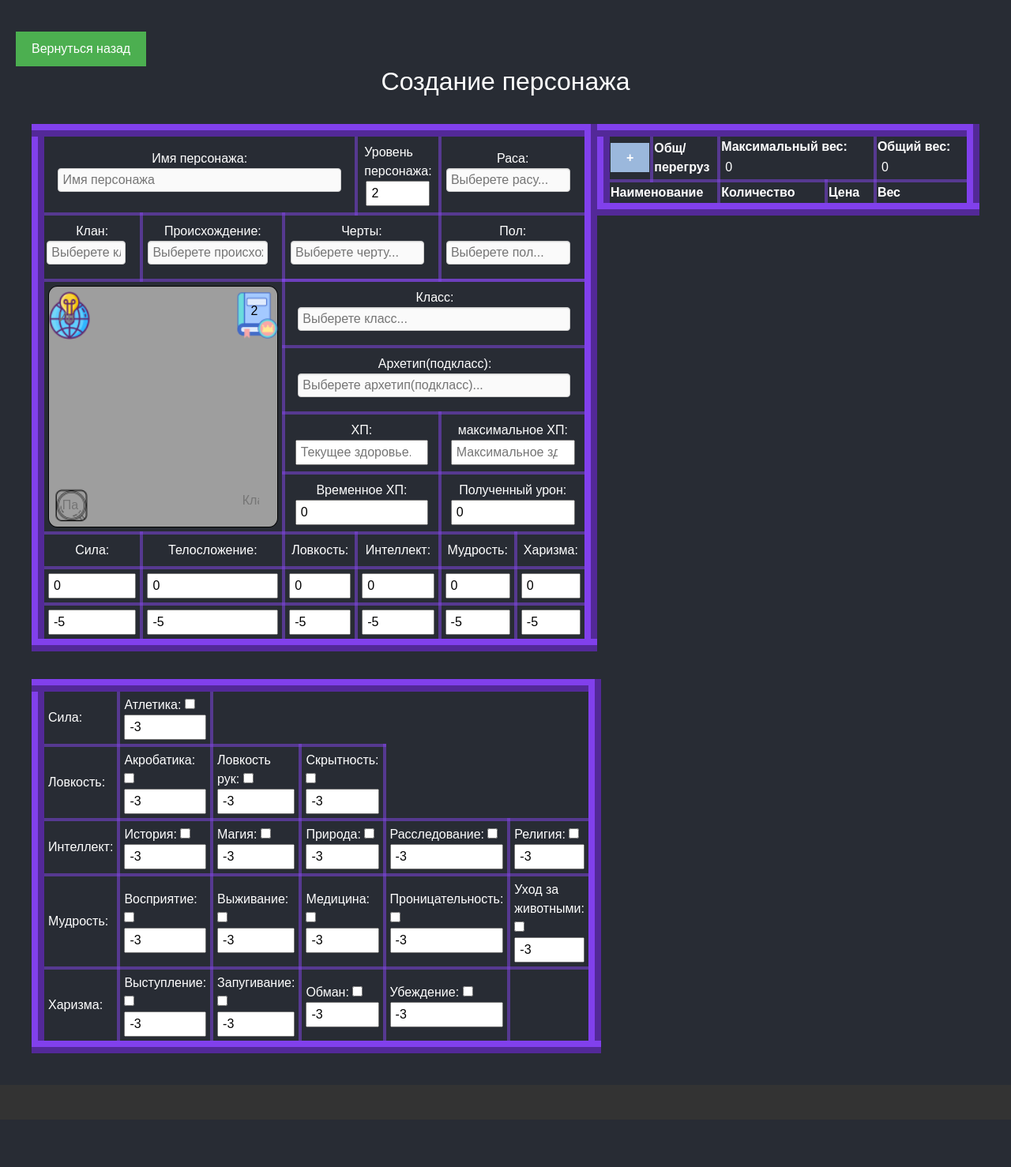
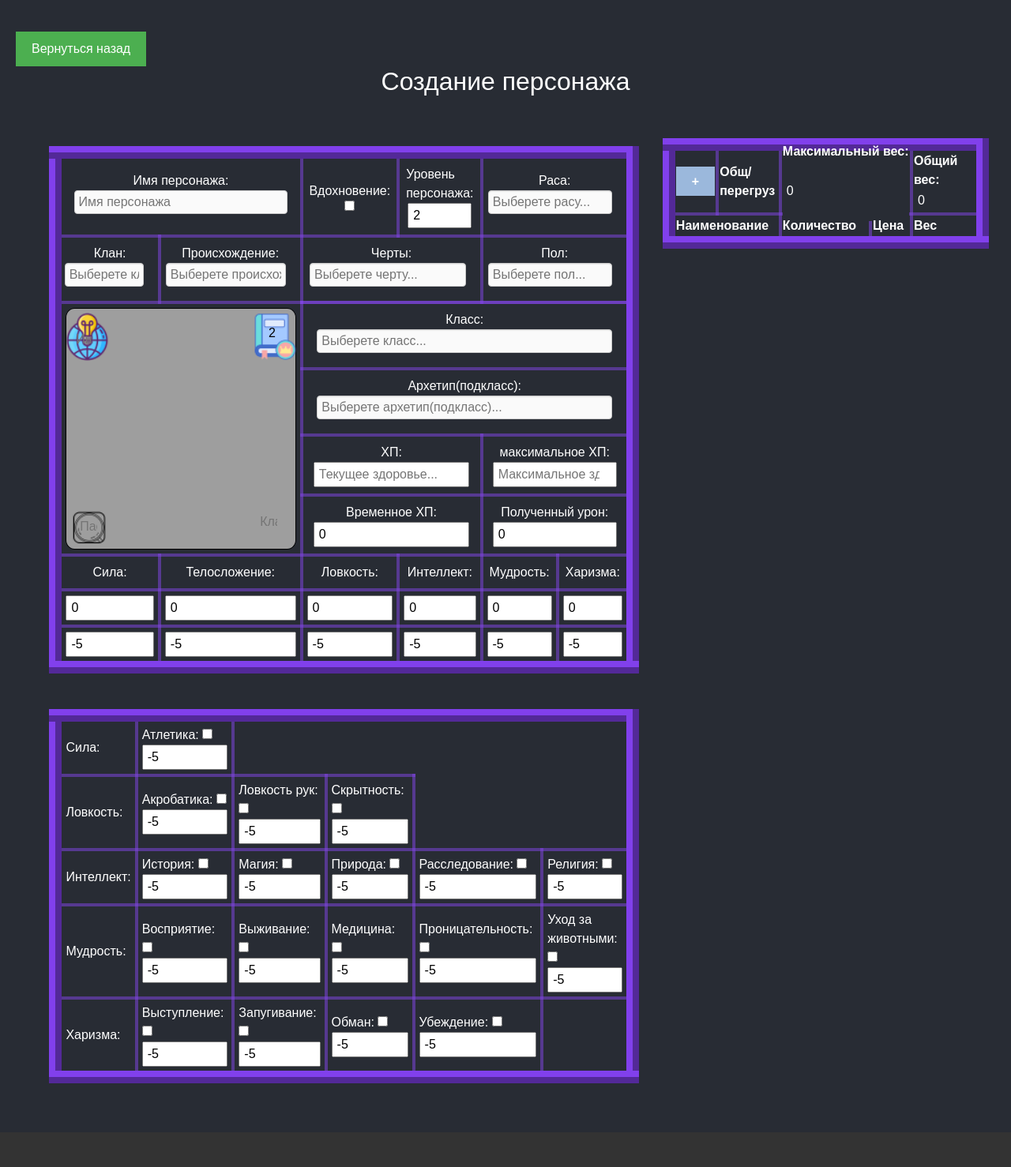
Before and after one commit to ArtemCake/DND_Site, a Flask app: page /CreatePersonage in a window 1280 px wide. Shown: the part 114-1592 px from the top of the page at 79% size. Before the commit the page ends 1448 px from the top, so only its background shows below. Run offline with Flask 3, Linux system fonts and the light colour scheme; lists and menus that the app fills with data are empty; some libraries are stand-ins or nearby versions; grey boxes are pictures that could not be loaded.

Commit message:
обновление стилей таблицы

```diff
--- a/static/css/character-card.css
+++ b/static/css/character-card.css
@@ -87,12 +87,24 @@ body {
 form#CreateForm {
 	width: 100%;
 }
-.tables-up, .tables-down {
+.tables-left, .tables-right {
 	display: flex;
-	justify-content: space-between;
 	align-content: space-between;
-	flex-direction: row;
-	align-items: stretch;
+	flex-direction: column;
+	align-items: flex-start;
 	padding: 15px;
 	margin: 5px;
+	flex-wrap: nowrap;
+	justify-content: space-between;
+	width: 100%;
 }
+
+.tables-personage {
+	display: flex
+	;
+	flex-direction: row;
+	flex-wrap: nowrap;
+	justify-content: space-between;
+	align-items: flex-start;
+	align-content: space-between;
+}
--- a/static/css/tablesPersonage.css
+++ b/static/css/tablesPersonage.css
@@ -2,7 +2,8 @@
 
 .MainDates, .inventory, .DopParametrs {
 	border: 1em ridge rgb(129 64 236 / 1);
-	max-width: 60%;
+	max-width: 100%;
+	margin: 3%;
 }
 
 .MainDates td, .inventory th, .inventory td, .DopParametrs td {
@@ -60,12 +61,12 @@ label#image_uploads_label {
 
 /* Уменьшение ширины таблицы */
 .MainDates, .DopParametrs {
-	width: 25%;
+	width: 100%;
 	height: 100%;
 }
 
 #dynamicTable {
-	width: 45%;
+	width: 100%;
 	height: 100%;
 }
 
--- a/static/js/CharacteristicSkillsCalculation.js
+++ b/static/js/CharacteristicSkillsCalculation.js
@@ -33,8 +33,8 @@ export function calculateSkills() {
 
 			// Применяем формулу исходя из статуса владения навыком
 			let skillValue = isProficient
-			? 2 * masteryValue + modifier
-			: masteryValue + modifier;
+			? 1 * masteryValue + modifier
+			: 0 * masteryValue + modifier;
 
 			$(this).val(skillValue);
 		});
--- a/templates/CreatePersonage.html
+++ b/templates/CreatePersonage.html
@@ -62,11 +62,13 @@
 		</tr>
 	</table>
 
-	<div class="tables-up">
+	<div class="tables-personage">
+
+		<div class="tables-left">
 
 			<table class="MainDates">
 				<tr>
-				<td colspan="3">
+					<td colspan="2">
 						<div class="block-item">
 							<span>Имя персонажа: </span>
 							<input type="text" name="Name" id="Name" placeholder="Имя персонажа"/>
@@ -74,8 +76,16 @@
 					</td>
 					<td colspan="1">
 						<div class="block-item">
+							<span>Вдохновение: </span>
+							<input type="checkbox" name="Inspiration" id="Inspiration" placeholder="Вдохновение"
+							       value="2"/>
+						</div>
+					</td>
+					<td colspan="1">
+						<div class="block-item">
 							<span>Уровень персонажа: </span>
-						<input type="number" name="LevelPersonages" id="LevelPersonages" placeholder="Уровень персонажа"
+							<input type="number" name="LevelPersonages" id="LevelPersonages"
+							       placeholder="Уровень персонажа"
 							       value="2"/>
 						</div>
 					</td>
@@ -233,7 +243,8 @@
 					<td colspan="4">
 						<div class="block-item">
 							<span>Класс:</span>
-					<div class="dropdown single-select" data-type="single" data-fixed="false" data-param-id="Class">
+							<div class="dropdown single-select" data-type="single" data-fixed="false"
+							     data-param-id="Class">
 								<input type="hidden" class="values-input class-select" name="Class" id="Class"
 								       placeholder="Выберете класс..." readonly="" value="">
 								<input type="text" class="texts-input" id="ClassPrint" placeholder="Выберете класс..."
@@ -241,7 +252,8 @@
 								<div class="dropdown-content">
 									<ul id="classes-list">
 										{% for Class in Classes %}
-								<li data-value="{{ Class.id }}" data-BoneHealth="{{ Class.BoneHealth }}">{{ Class.Name
+										<li data-value="{{ Class.id }}" data-BoneHealth="{{ Class.BoneHealth }}">{{
+											Class.Name
 											}}
 										</li>
 										{% endfor %}
@@ -257,14 +269,16 @@
 							<span>Архетип(подкласс): </span>
 							<div class="dropdown single-select" data-type="single" data-fixed="false"
 							     data-dependent-on="Class">
-							<input type="hidden" class="values-input archetype-select" name="Archetype" id="Archetype"
+								<input type="hidden" class="values-input archetype-select" name="Archetype"
+								       id="Archetype"
 								       placeholder="Выберете архетип(подкласс)..." readonly="" value="">
 								<input type="text" class="texts-input" id="ArchetypePrint"
 								       placeholder="Выберете архетип(подкласс)..." readonly="">
 								<div class="dropdown-content">
 									<ul>
 										{% for Archetype in Archetypes %}
-									<li data-value="{{ Archetype.id }}" data-parent-id="{{ Archetype.Class[0].id }}">{{
+										<li data-value="{{ Archetype.id }}"
+										    data-parent-id="{{ Archetype.Class[0].id }}">{{
 											Archetype.Name }}
 										</li>
 										{% endfor %}
@@ -319,7 +333,8 @@
 					{% for Characteristic in Characteristices %}
 					<td>
 						<div class="CharacteristicsValue">
-						<input type="hidden" name="CharacteristicId" class="ParamId" value="{{ Characteristic.id }}">
+							<input type="hidden" name="CharacteristicId" class="ParamId"
+							       value="{{ Characteristic.id }}">
 							{% if Characteristic.Name == "Сила" %}
 							<input type="number" name="CharacteristicsValue" data-MaxWeight-param="CharacteristicsValue"
 							       placeholder="{{ Characteristic.Name }}"
@@ -340,8 +355,10 @@
 					{% for Characteristic in Characteristices %}
 					<td>
 						<div class="CharacteristicsModificator">
-						<input type="hidden" name="CharacteristicId" class="ParamId" value="{{ Characteristic.id }}">
-						<input type="number" name="CharacteristicsModificator" placeholder="{{ Characteristic.Name }}"
+							<input type="hidden" name="CharacteristicId" class="ParamId"
+							       value="{{ Characteristic.id }}">
+							<input type="number" name="CharacteristicsModificator"
+							       placeholder="{{ Characteristic.Name }}"
 							       value="" readonly>
 						</div>
 					</td>
@@ -349,6 +366,44 @@
 				</tr>
 
 			</table>
+
+			<table class="DopParametrs">
+				{% for Characteristic in Characteristices %}
+				{% if Characteristic.Name != "Телосложение" %}
+				<tr>
+					<td>
+						<div>
+							<span class="Characteristics" data-param-id="{{ Characteristic.id }}">
+								{{ Characteristic.Name }}:
+							</span>
+						</div>
+					</td>
+					{% for Skill in Skills %}
+					{% if (Skill.CharacteristicesSkills[0].id == Characteristic.id) %}
+					<td>
+						<div class="SkillValue">
+							<span class="Skill">
+								{{ Skill.Name }}:
+							</span>
+							<input type="hidden" name="Skill" class="Skill" value="{{ Skill.id }}"/>
+							<input type="hidden" name="CharacteristicId" class="ParamId"
+							       value="{{ Characteristic.id }}"/>
+							<input type="checkbox" name="SkillPossession" data-id="{{ Characteristic.id }}"
+							       data-skill-id="{{ Skill.id }}" class="SkillPossession"/>
+							<input type="number" name="SkillValue" placeholder="{{ Skill.Name }}"
+							       value="" readonly/>
+						</div>
+					</td>
+					{% endif %}
+					{% endfor %}
+				</tr>
+				{% endif %}
+				{% endfor %}
+			</table>
+
+		</div>
+
+		<div class="tables-right">
 
 		<table id="dynamicTable" class="inventory" data-items="{{ arrayitems }}">
 			<thead>
@@ -376,46 +431,12 @@
 			</tbody>
 		</table>
 
-	</div>
-
-	<div class="tables-down">
-		<table class="DopParametrs">
-			{% for Characteristic in Characteristices %}
-			{% if Characteristic.Name != "Телосложение" %}
-			<tr>
-				<td>
-					<div>
-						<span class="Characteristics" data-param-id="{{ Characteristic.id }}">
-							{{ Characteristic.Name }}:
-						</span>
-					</div>
-				</td>
-				{% for Skill in Skills %}
-				{% if (Skill.CharacteristicesSkills[0].id == Characteristic.id) %}
-				<td>
-					<div class="SkillValue">
-						<span class="Skill">
-							{{ Skill.Name }}:
-						</span>
-						<input type="hidden" name="Skill" class="Skill" value="{{ Skill.id }}"/>
-						<input type="hidden" name="CharacteristicId" class="ParamId" value="{{ Characteristic.id }}"/>
-						<input type="checkbox" name="SkillPossession" data-id="{{ Characteristic.id }}"
-						       data-skill-id="{{ Skill.id }}" class="SkillPossession"/>
-						<input type="number" name="SkillValue" placeholder="{{ Skill.Name }}"
-						       value="" readonly/>
-					</div>
-				</td>
-				{% endif %}
-				{% endfor %}
-			</tr>
-			{% endif %}
-			{% endfor %}
-		</table>
-
 		<table class="SpelsAndEquipments">
 
 		</table>
 	</div>
 
+	</div>
+
 </Form>
 {% endblock %}
```
Lines whose indentation alone changed are shown as unchanged.
